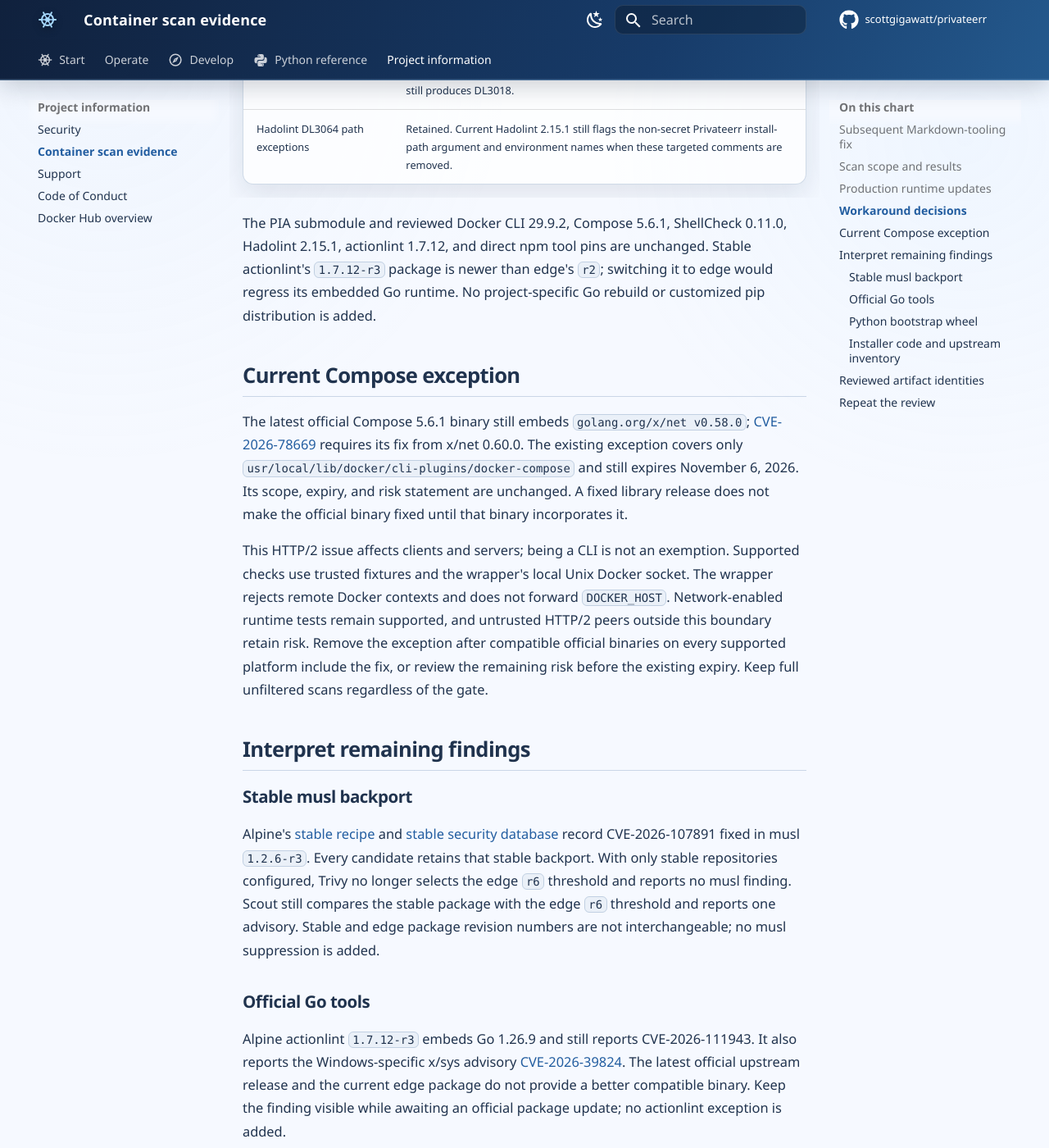
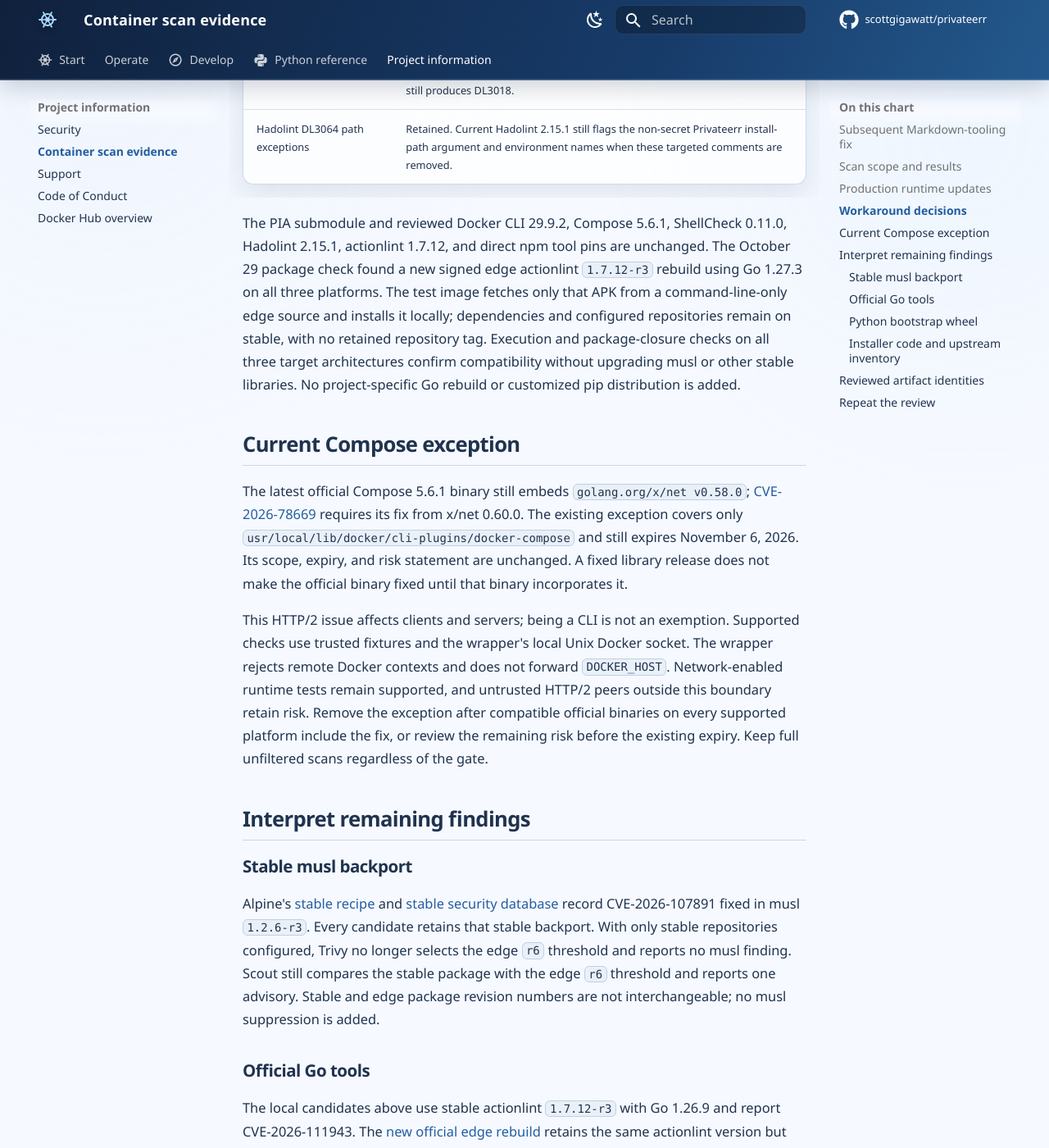
Before and after one commit to scottgigawatt/privateerr, an MkDocs documentation site: the page built from docs/container-scan-review.md, in a window 1280 px wide and 1400 px high, scrolled down 3251 px. Shown: the whole window at 82% size. Built offline with MkDocs 1.6.1 and Material for MkDocs 9.7.7, drawn with Linux system fonts in a browser that asks for light colours; comment, search, counter and statistics services are not loaded; some of the changed text lies outside the part shown.

Commit message:
🧯 Let Alpine’s actionlint put out the Go fire
Select the signed official Go 1.27.3 package without retaining edge repositories or changing stable runtime dependencies. Preserve the remaining unfiltered module findings and correct the verified one-shot compatibility boundary.

```diff
--- a/docs/container-scan-review.md
+++ b/docs/container-scan-review.md
@@ -6,7 +6,7 @@ This review checks local Privateerr and Buccaneerr update candidates on October
 
 Pull-request CI later detected [CVE-2026-116795](https://github.com/le0pard/re2js/security/advisories/GHSA-gg6h-894w-4m9c) in Buccaneerr's re2js 2.8.6 dependency. Upstream fixes its repeated lookbehind matching in [2.8.7](https://github.com/le0pard/re2js/releases/tag/2.8.7). Markdownlint 0.42.0 still pins 2.8.6, so the test-tool manifest overrides only markdownlint's re2js to a patched release and locks its published integrity hash. Remove that override when a compatible Markdownlint release includes the fix. No scan exception is added.
 
-The candidate identities and totals below predate this follow-up and do not describe rebuilt images containing the override.
+The candidate identities and totals below predate this follow-up and the actionlint rebuild described below. They do not describe rebuilt images containing those fixes.
 
 ## Scan scope and results
 
@@ -46,7 +46,7 @@ The pinned Alpine 3.24 image already resolves to 3.24.3 and remains current. Bui
 | Hadolint DL3018 package-version exception | Retained for APK installation. Stable package refreshes deliberately accept current security revisions rather than pinning each APK forever; immutable image pins and scans identify the built result. Removing the existing lint flag still produces DL3018. |
 | Hadolint DL3064 path exceptions | Retained. Current Hadolint 2.15.1 still flags the non-secret Privateerr install-path argument and environment names when these targeted comments are removed. |
 
-The PIA submodule and reviewed Docker CLI 29.9.2, Compose 5.6.1, ShellCheck 0.11.0, Hadolint 2.15.1, actionlint 1.7.12, and direct npm tool pins are unchanged. Stable actionlint's `1.7.12-r3` package is newer than edge's `r2`; switching it to edge would regress its embedded Go runtime. No project-specific Go rebuild or customized pip distribution is added.
+The PIA submodule and reviewed Docker CLI 29.9.2, Compose 5.6.1, ShellCheck 0.11.0, Hadolint 2.15.1, actionlint 1.7.12, and direct npm tool pins are unchanged. The October 29 package check found a new signed edge actionlint `1.7.12-r3` rebuild using Go 1.27.3 on all three platforms. The test image fetches only that APK from a command-line-only edge source and installs it locally; dependencies and configured repositories remain on stable, with no retained repository tag. Execution and package-closure checks on all three target architectures confirm compatibility without upgrading musl or other stable libraries. No project-specific Go rebuild or customized pip distribution is added.
 
 ## Current Compose exception
 
@@ -62,7 +62,7 @@ Alpine's [stable recipe](https://github.com/alpinelinux/aports/blob/3.24-stable/
 
 ### Official Go tools
 
-Alpine actionlint `1.7.12-r3` embeds Go 1.26.9 and still reports CVE-2026-111943. It also reports the Windows-specific x/sys advisory [CVE-2026-39824](https://pkg.go.dev/vuln/GO-2026-5024). The latest official upstream release and the current edge package do not provide a better compatible binary. Keep the finding visible while awaiting an official package update; no actionlint exception is added.
+The local candidates above use stable actionlint `1.7.12-r3` with Go 1.26.9 and report CVE-2026-111943. The [new official edge rebuild](https://pkgs.alpinelinux.org/package/edge/community/aarch64/actionlint) retains the same actionlint version but uses Go 1.27.3, fixing that standard-library finding. Its native binaries were checked on all three supported architectures. The Windows-specific x/sys advisory [CVE-2026-39824](https://pkg.go.dev/vuln/GO-2026-5024) remains visible in the unfiltered module inventory; no actionlint exception is added.
 
 Compose retains the HTTP/2 finding, four MEDIUM x/net reports, and the [OpenPGP module advisory](https://pkg.go.dev/vuln/GO-2026-5932). The fresh database also reports two UNKNOWN HTML-package advisories, [CVE-2026-78661](https://pkg.go.dev/vuln/GO-2026-6860) and [CVE-2026-97045](https://pkg.go.dev/vuln/GO-2026-6866), fixed in x/net 0.62.0. The affected `golang.org/x/net/html` package is absent from the compiled Compose binary on all three platforms. Scout also reports the Windows plugin-discovery advisory [CVE-2025-15558](https://github.com/docker/cli/security/advisories/GHSA-p436-gjf2-799p). These module-level reports remain visible without new exceptions. Module metadata does not establish that every affected package is invoked by supported commands, and this review does not claim all tool behavior is non-exploitable.
 
```
Also changed, not shown: README.md (+1 -1 lines), 1 other file.
